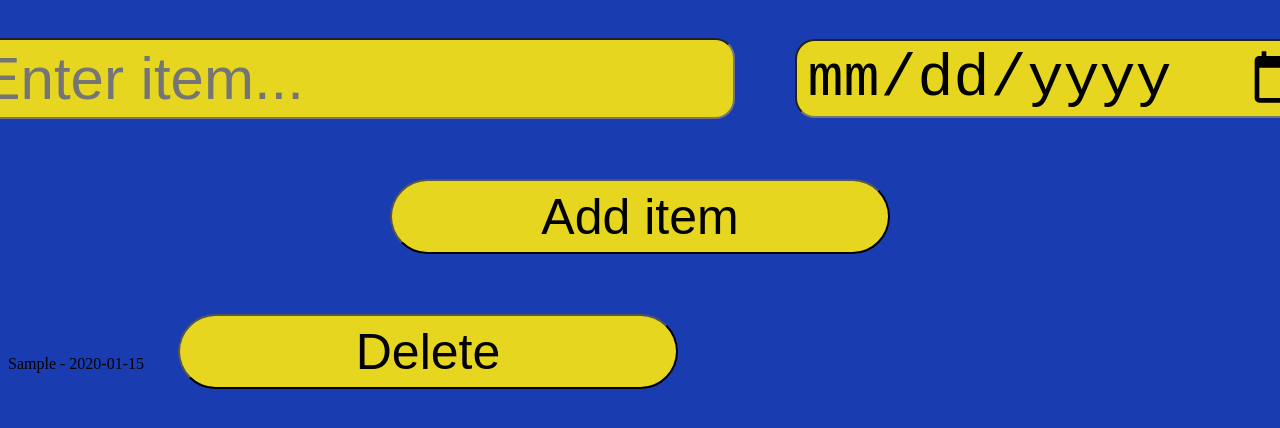
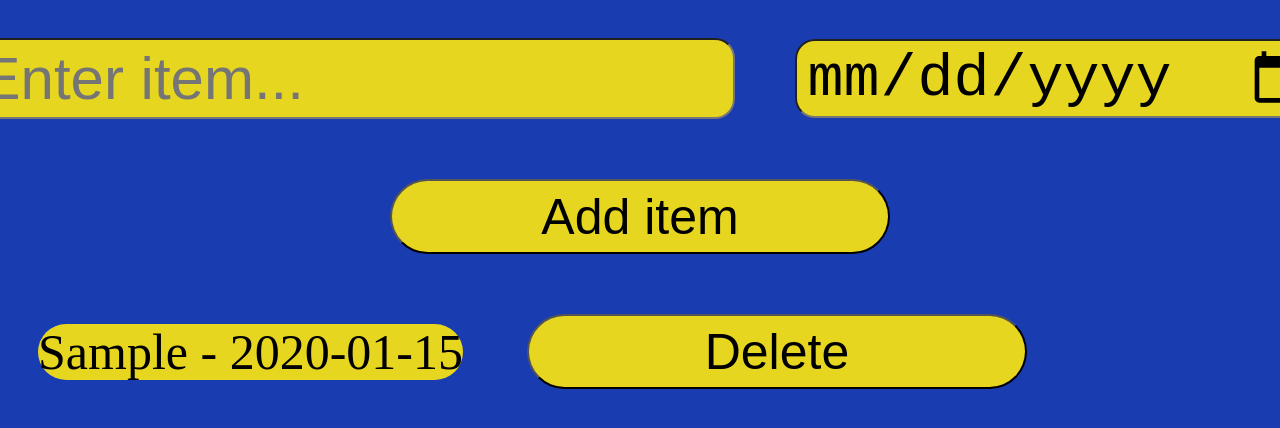
Before and after one commit to FayzaanV/Fayzaan-To-Do-List, a plain HTML site: page index.html in a window 1280 px wide. Both pictures are taken after typing "Sample", "2020-01-15" into the empty fields and a click on the button "Add item". Shown: the top 428 px of the page. Drawn offline with Linux system fonts and the light colour scheme.

Commit message:
Kanwar fix please

```diff
--- a/CSS/todo.css
+++ b/CSS/todo.css
@@ -33,3 +33,16 @@ button {
     font-size: 50px;
     border-radius: 50px;
 }
+
+.items {
+    background-color: #e7d61f;
+    height: 75px;
+    margin: 30px;
+    width: 500px;
+    font-size: 50px;
+    border-radius: 50px;
+}
+
+.date {
+    text
+}
--- a/JS/todo.js
+++ b/JS/todo.js
@@ -14,7 +14,7 @@ document.getElementById("addItemButton").addEventListener("click", function () {
     const listItem = document.createElement("div");
     listItem.className = "todo-item";
     listItem.innerHTML = `
-        <span>${itemText} - ${dateText}</span>
+        <span class="items">${itemText} - <span class="date">${dateText}</span></span>
         <button class="deleteButton">Delete</button>
     `;
 
```
Lines whose indentation alone changed are shown as unchanged.
